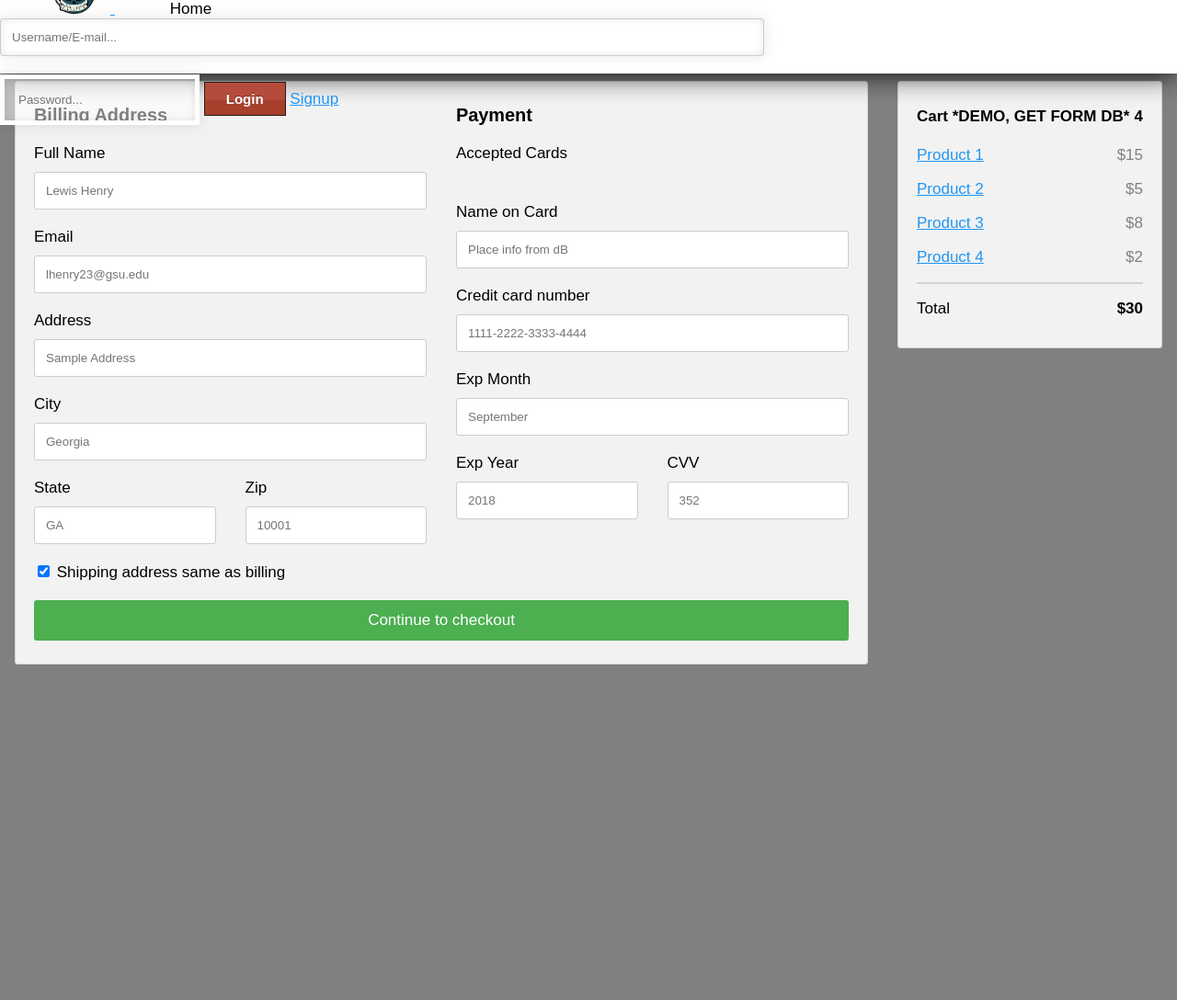
After one commit to Birohn/e-commerceMVC, a PHP site: page /checkout.php in a window 1280 px wide. The commit adds this page. Shown: the whole page at 92% size. Run offline with PHP 8.4, Linux system fonts and the light colour scheme.

Commit message:
checkout oage

```diff
--- /dev/null
+++ b/checkout.php
@@ -0,0 +1,86 @@
+<?php
+require "header.php";
+?>
+<!-- For all of the placeholder's, we can use the information from the dB. For now, its just test data-->
+<div class="row">
+  <div class="col-75">
+    <div class="container">
+      <form action="/action_page.php">
+
+        <div class="row">
+          <div class="col-50">
+            <h3>Billing Address</h3>
+            <label for="fname"><i class="fa fa-user"></i> Full Name</label>
+            <input type="text" id="fname" name="firstname" placeholder="Lewis Henry">
+            <label for="email"><i class="fa fa-envelope"></i> Email</label>
+            <input type="text" id="email" name="email" placeholder="lhenry23@gsu.edu">
+            <label for="adr"><i class="fa fa-address-card-o"></i> Address</label>
+            <input type="text" id="adr" name="address" placeholder="Sample Address">
+            <label for="city"><i class="fa fa-institution"></i> City</label>
+            <input type="text" id="city" name="city" placeholder="Georgia">
+
+            <div class="row">
+              <div class="col-50">
+                <label for="state">State</label>
+                <input type="text" id="state" name="state" placeholder="GA">
+              </div>
+              <div class="col-50">
+                <label for="zip">Zip</label>
+                <input type="text" id="zip" name="zip" placeholder="10001">
+              </div>
+            </div>
+          </div>
+
+          <div class="col-50">
+            <h3>Payment</h3>
+            <label for="fname">Accepted Cards</label>
+            <div class="icon-container">
+              <i class="fa fa-cc-visa" style="color:navy;"></i>
+              <i class="fa fa-cc-amex" style="color:blue;"></i>
+              <i class="fa fa-cc-mastercard" style="color:red;"></i>
+              <i class="fa fa-cc-discover" style="color:orange;"></i>
+            </div>
+            <label for="cname">Name on Card</label>
+            <input type="text" id="cname" name="cardname" placeholder="Place info from dB">
+            <!-- we need to add auto-complete feature here-->
+            <label for="ccnum">Credit card number</label>
+            <input type="text" id="ccnum" name="cardnumber" placeholder="1111-2222-3333-4444">
+            <label for="expmonth">Exp Month</label>
+            <input type="text" id="expmonth" name="expmonth" placeholder="September">
+            <div class="row">
+              <div class="col-50">
+                <label for="expyear">Exp Year</label>
+                <input type="text" id="expyear" name="expyear" placeholder="2018">
+              </div>
+              <div class="col-50">
+                <label for="cvv">CVV</label>
+                <input type="text" id="cvv" name="cvv" placeholder="352">
+              </div>
+            </div>
+          </div>
+
+        </div>
+        <label>
+          <input type="checkbox" checked="checked" name="sameadr"> Shipping address same as billing
+        </label>
+        <input type="submit" value="Continue to checkout" class="btn">
+      </form>
+    </div>
+  </div>
+  <div class="col-25">
+    <div class="container">
+        <!-- we need to display infromation from the database here, rn its just test data-->
+      <h4>Cart *DEMO, GET FORM DB*<span class="price" style="color:black"><i class="fa fa-shopping-cart"></i> <b>4</b></span></h4>
+      <p><a href="#">Product 1</a> <span class="price">$15</span></p>
+      <p><a href="#">Product 2</a> <span class="price">$5</span></p>
+      <p><a href="#">Product 3</a> <span class="price">$8</span></p>
+      <p><a href="#">Product 4</a> <span class="price">$2</span></p>
+      <hr>
+      <p>Total <span class="price" style="color:black"><b>$30</b></span></p>
+    </div>
+  </div>
+</div>
+
+<?php
+require "footer.php";
+?>
--- a/header.php
+++ b/header.php
@@ -10,6 +10,112 @@ session_start();
         <meta name="viewport" content="width=device-width, initial-scale=1">
         <title>Log In</title>
         <link rel="stylesheet" href="styles.css">
+    <!-- checkout style -->
+    <style>
+body {
+  font-family: Arial;
+  font-size: 17px;
+  padding: 8px;
+}
+
+* {
+  box-sizing: border-box;
+}
+
+.row {
+  display: -ms-flexbox; /* IE10 */
+  display: flex;
+  -ms-flex-wrap: wrap; /* IE10 */
+  flex-wrap: wrap;
+  margin: 0 -16px;
+}
+
+.col-25 {
+  -ms-flex: 25%; /* IE10 */
+  flex: 25%;
+}
+
+.col-50 {
+  -ms-flex: 50%; /* IE10 */
+  flex: 50%;
+}
+
+.col-75 {
+  -ms-flex: 75%; /* IE10 */
+  flex: 75%;
+}
+
+.col-25,
+.col-50,
+.col-75 {
+  padding: 0 16px;
+}
+
+.container {
+  background-color: #f2f2f2;
+  padding: 5px 20px 15px 20px;
+  border: 1px solid lightgrey;
+  border-radius: 3px;
+}
+
+input[type=text] {
+  width: 100%;
+  margin-bottom: 20px;
+  padding: 12px;
+  border: 1px solid #ccc;
+  border-radius: 3px;
+}
+
+label {
+  margin-bottom: 10px;
+  display: block;
+}
+
+.icon-container {
+  margin-bottom: 20px;
+  padding: 7px 0;
+  font-size: 24px;
+}
+
+.btn {
+  background-color: #4CAF50;
+  color: white;
+  padding: 12px;
+  margin: 10px 0;
+  border: none;
+  width: 100%;
+  border-radius: 3px;
+  cursor: pointer;
+  font-size: 17px;
+}
+
+.btn:hover {
+  background-color: #45a049;
+}
+
+a {
+  color: #2196F3;
+}
+
+hr {
+  border: 1px solid lightgrey;
+}
+
+span.price {
+  float: right;
+  color: grey;
+}
+
+/* Responsive layout - when the screen is less than 800px wide, make the two columns stack on top of each other instead of next to each other (also change the direction - make the "cart" column go on top) */
+@media (max-width: 800px) {
+  .row {
+    flex-direction: column-reverse;
+  }
+  .col-25 {
+    margin-bottom: 20px;
+  }
+}
+</style>
     </head>
     <body>
         <header>
```
